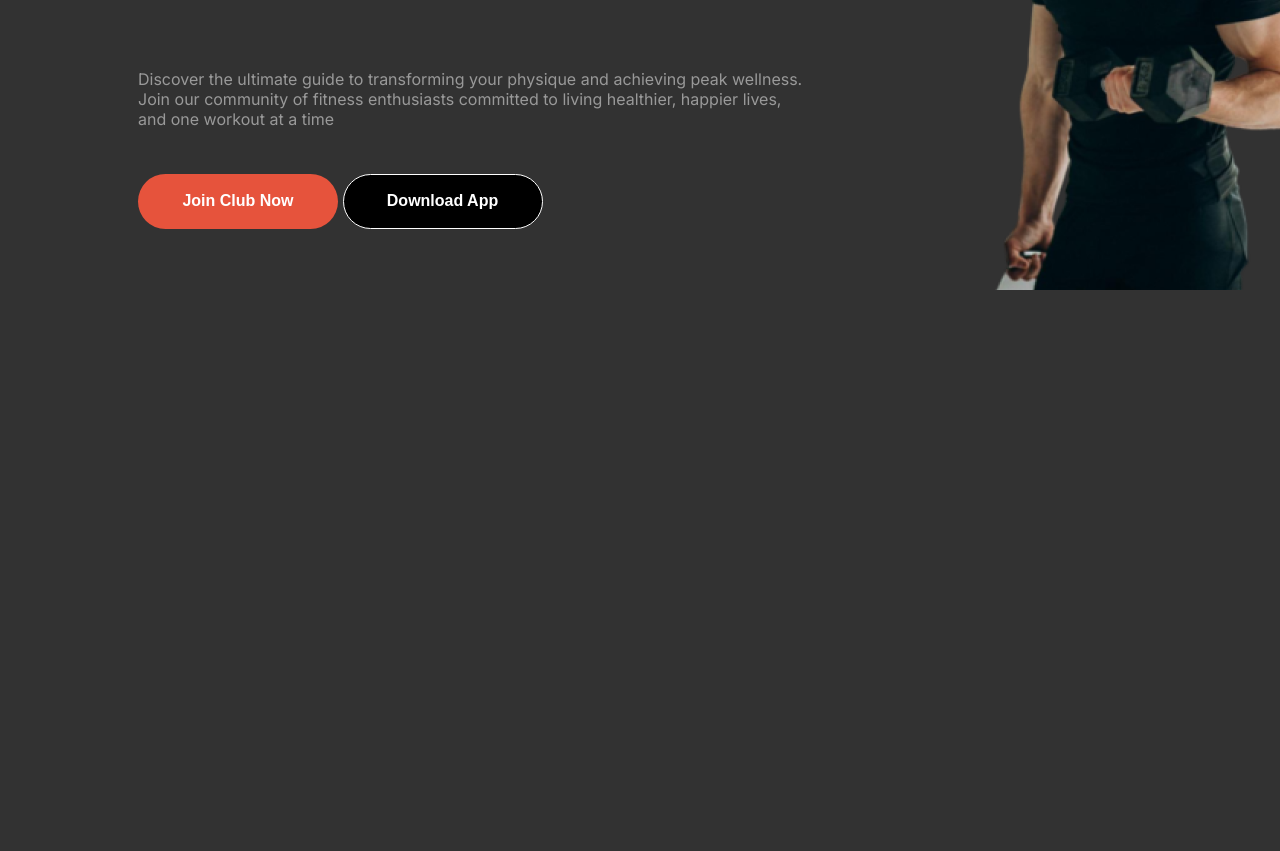
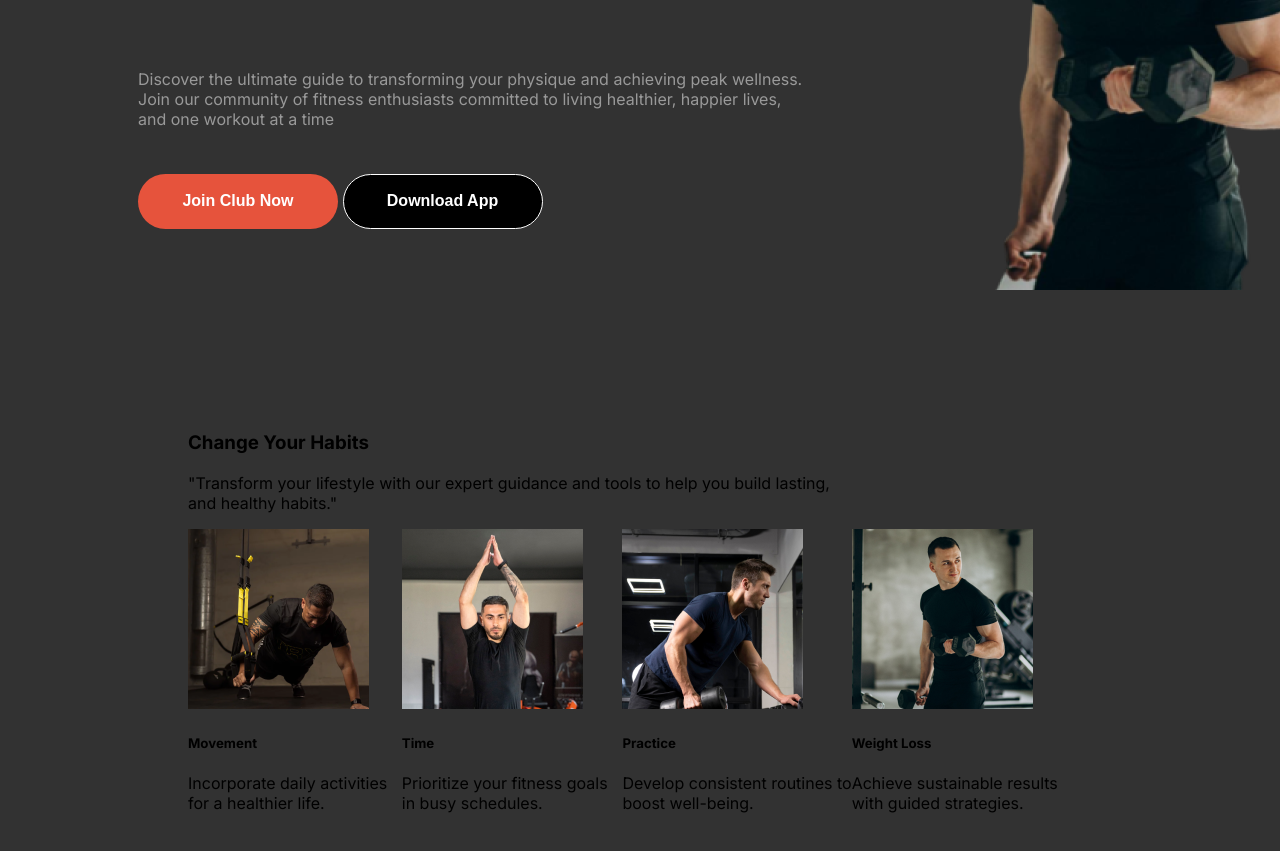
Before and after one commit to jannatunnafi/assignment-2-ui-main, a plain HTML site: page index.html in a window 1280 px wide. Shown: the part 449-1300 px from the top of the page. Before the commit the page ends 800 px from the top, so only its background shows below. Drawn offline with Linux system fonts and the light colour scheme; a web font is replaced by a local one.

Commit message:
created the change the habits section, added cards and content also styles like margin and flex

```diff
--- a/index.html
+++ b/index.html
@@ -6,6 +6,7 @@
     <title>Fitness</title>
     <link rel="stylesheet" href="styles/style.css">
 </head>
+
 <body class="inter-font site-color">
 
     <header class="header">
@@ -34,7 +35,7 @@
                <button id="download-btn">Download App</button>
                </div>
                <div class="header-image">
-               <img src="images/Images 2.png">
+               <img src="images/Images 2.png" alt="picture of a gym trainer">
                </div>
 
         </div>
@@ -44,7 +45,49 @@
 
 
 
-    <main></main>
+    <main>
+
+        <!-- CHANGE YOUR HABITS SECTION -->
+
+        <div class="change-habit-section">
+
+            <div class="habits-content">
+                <h3>Change Your Habits</h3>
+                <p>"Transform your lifestyle with our expert guidance and tools to help you build lasting, <br>
+                   and healthy habits."</p>
+                </div>
+
+                <div class="habit-box">
+
+                    <div class="habit-cards">
+                        <img src="images/image 3.png" alt="a man doing pushups">
+                        <h5 class="habit-title">Movement</h5>
+                        <p class="habit-description">Incorporate daily activities for a healthier life.</p>
+                    </div>
+                    <div class="habit-cards">
+                        <img src="images/image 2.png" alt="a man doing free hand exercises">
+                        <h5 class="habit-title">Time</h5>
+                        <p class="habit-description">Prioritize your fitness goals in busy schedules.</p>
+                    </div>
+                    <div class="habit-cards">
+                        <img src="images/image 4.png" alt="a man lifting weights">
+                        <h5 class="habit-title">Practice</h5>
+                        <p class="habit-description">Develop consistent routines to boost well-being.</p>
+                    </div>
+                    <div class="habit-cards">
+                        <img src="images/image 5.png" alt="trainer lifting dumbbells">
+                        <h5 class="habit-title">Weight Loss</h5>
+                        <p class="habit-description">Achieve sustainable results with guided strategies.</p>
+                    </div>
+
+                </div>
+
+
+
+        </div>
+
+
+    </main>
 
 
     <footer></footer>
--- a/styles/style.css
+++ b/styles/style.css
@@ -4,7 +4,7 @@
 
 
 
-  /* body section */
+  /* BODY STYLES */
 
   .site-color{background-color: rgba(0, 0, 0, 0.805);
 
@@ -17,7 +17,7 @@
     font-style: normal;
   }
 
-  /* common styles */
+  /* COMMON STYLES */
 
   .btn-primary{
    width: 200px;
@@ -32,7 +32,7 @@ color: rgb(255, 255, 255);
   }
 
 
-  /* header section styles */
+  /* HEADER SECTION STYLES */
 
   .header{
 
@@ -122,5 +122,16 @@ padding-top: 10px;
 font-size: 1rem;
 font-weight: 600;
 color: rgb(255, 255, 255);
-background-color: black;
+background-color: black;}
+
+/* CHANGE YOUR HABITS STYLES */
+
+.change-habit-section{
+  margin: 150px 180px;
+}
+
+  .habit-box{
+    display: flex;
+    justify-content: space-between;
+
   }
```
